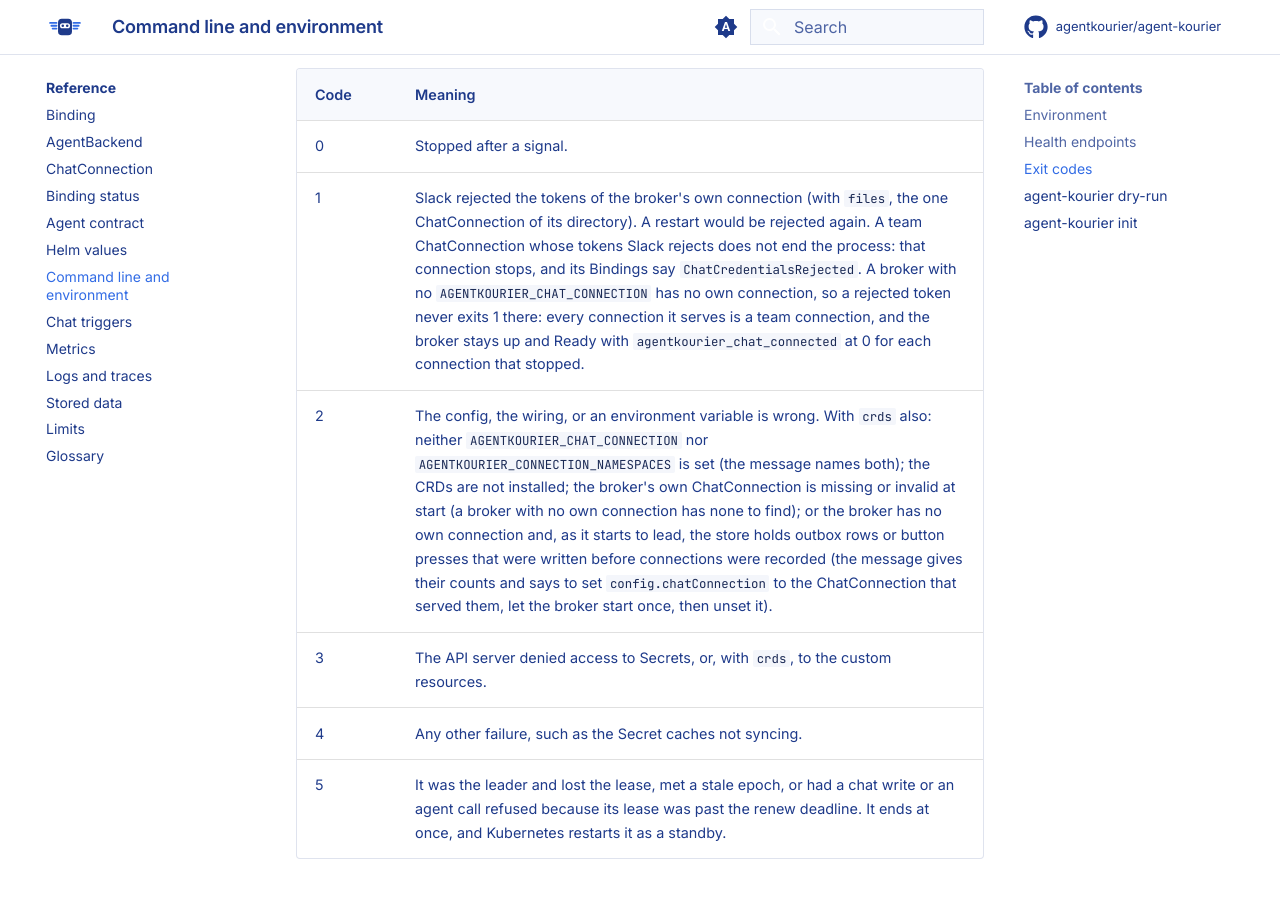
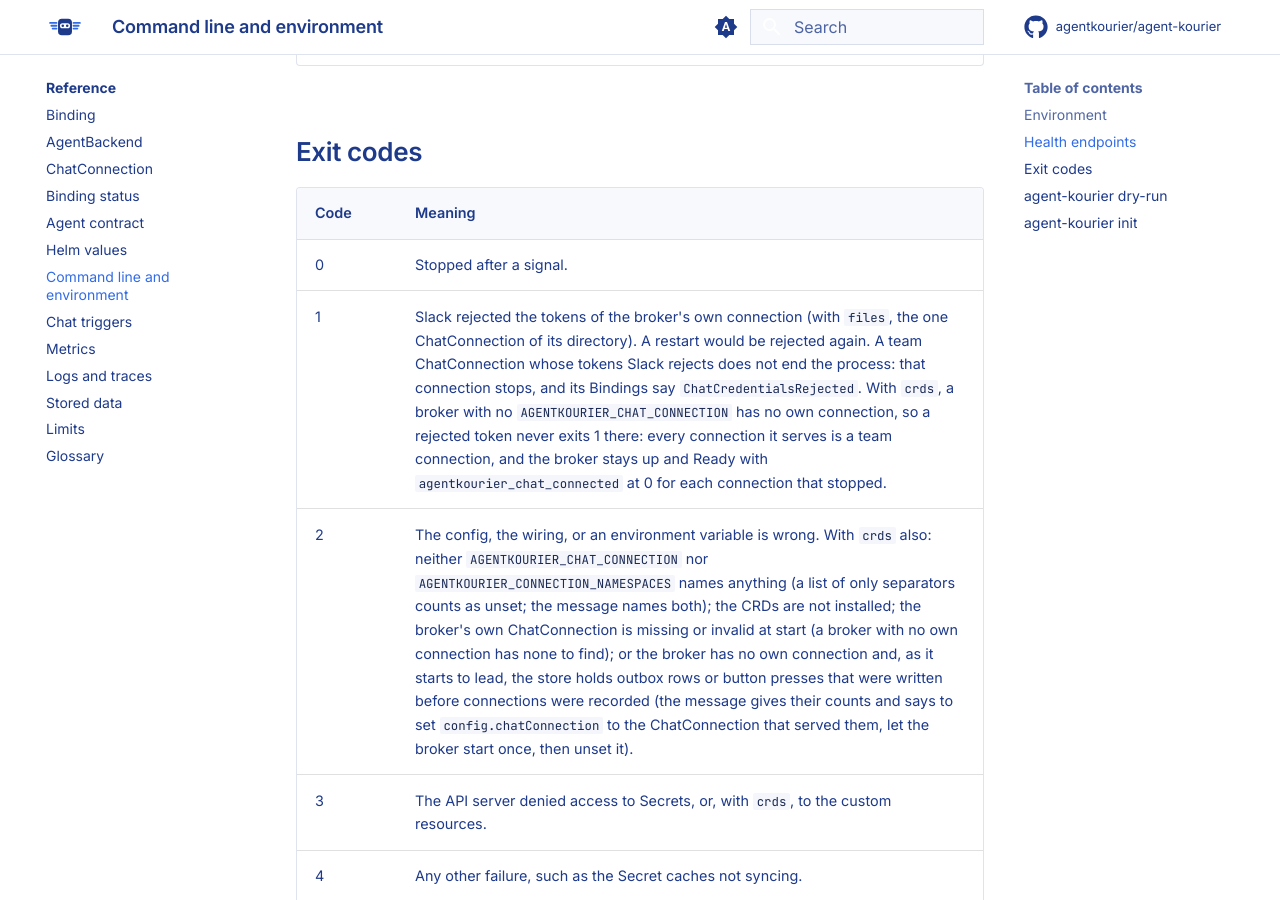
Before and after one commit to agentkourier/agent-kourier, an MkDocs documentation site: the page built from docs/reference/cli.md, in a window 1280 px wide and 900 px high, scrolled down 5166 px. Built offline with MkDocs 1.6.1 and Material for MkDocs 9.7.7, drawn with Linux system fonts in a browser that asks for light colours; comment, search, counter and statistics services are not loaded; some of the changed text lies outside the part shown.

Commit message:
docs(cli): the no-own exit rule is the crds route's; name the chart's third shape

```diff
--- a/docs/reference/cli.md
+++ b/docs/reference/cli.md
@@ -12,7 +12,7 @@
 |---|---|---|
 | `AGENTKOURIER_CONFIG_SOURCE` | `files` | Where the resources are read from: `files` (also the meaning of unset) or `crds`. `files` reads `AGENTKOURIER_CONFIG_DIR`, all or nothing. `crds` reads `Binding`, `AgentBackend` and `ChatConnection` custom resources from the cluster, one object at a time, ignores the directory, and has the leader write `Binding.status`. Any other value exits with code 2. The two are never merged: a broker on `files` ignores custom resources. See [Choose a config route](../explanation/config-routes.md). |
 | `AGENTKOURIER_CONFIG_DIR` | `/etc/agent-kourier` | With `files`, the directory of resource files (`*.yaml`). |
-| `AGENTKOURIER_CHAT_CONNECTION` | | With `crds`, required unless `AGENTKOURIER_CONNECTION_NAMESPACES` names a namespace: the broker's own ChatConnection, as `namespace/name`, a namespace that is a DNS-1123 label and a name that is a DNS-1123 subdomain: anything else is refused (exit code 2) with a message that does not show the value. A broker with one always serves it, and it serves the Bindings whose `connectionRef` names it and those of the ChatConnections that `AGENTKOURIER_CONNECTION_NAMESPACES` admits. Unset, the broker has no ChatConnection of its own and serves only the ChatConnections of the namespaces in `AGENTKOURIER_CONNECTION_NAMESPACES`; unset with that list empty too is refused (exit code 2). With `files` it is refused (exit code 2): the directory must hold exactly one ChatConnection. The chart sets it from `config.chatConnection`, and renders no variable when that is empty and `config.connectionNamespaces` is set. |
+| `AGENTKOURIER_CHAT_CONNECTION` | | With `crds`, required unless `AGENTKOURIER_CONNECTION_NAMESPACES` names a namespace: the broker's own ChatConnection, as `namespace/name`, a namespace that is a DNS-1123 label and a name that is a DNS-1123 subdomain: anything else is refused (exit code 2) with a message that does not show the value. A broker with one always serves it, and it serves the Bindings whose `connectionRef` names it and those of the ChatConnections that `AGENTKOURIER_CONNECTION_NAMESPACES` admits. Unset, the broker has no ChatConnection of its own and serves only the ChatConnections of the namespaces in `AGENTKOURIER_CONNECTION_NAMESPACES`; unset with that list empty too is refused (exit code 2). With `files` it is refused (exit code 2): the directory must hold exactly one ChatConnection. The chart sets it from `config.chatConnection`, or, when both that and `config.connectionNamespaces` are empty, from the one entry of `config.chatConnections`, and renders no variable when `config.chatConnection` is empty and `config.connectionNamespaces` is set. |
 | `AGENTKOURIER_CONNECTION_NAMESPACES` | | With `crds`, required unless `AGENTKOURIER_CHAT_CONNECTION` is set: the namespaces whose ChatConnections this broker serves besides its own, comma-separated, each a DNS-1123 label (no wildcard). Spaces around an item are trimmed, and empty items and repeats are dropped. Unset, empty or only separators, there is no list and the broker serves its own connection alone; with no `AGENTKOURIER_CHAT_CONNECTION` either it is refused (exit code 2) with a message that names both variables, since the list is read at start and such a broker could serve nothing until a restart. At most 16 connections are served in all ([Limits](limits.md#run-the-broker)). It is read at start, so a change is a restart. An item that is not a namespace name is refused (exit code 2) with a message that names the item's position and not its value; with `files` the variable is refused (exit code 2). The chart sets it from `config.connectionNamespaces`. See [Let a team bring its own Slack app](../how-to/team-slack-app.md). |
 | `AGENTKOURIER_STORE` | `sqlite` | `sqlite` (one replica) or `postgres`. |
 | `AGENTKOURIER_DB_PATH` | `/data/agent-kourier.db` | The SQLite file, on the volume. A database from before the rename is in `courier.db`; point this at it to keep it (see [Upgrade](../how-to/upgrade.md#upgrade-across-the-rename)). |
@@ -49,8 +49,8 @@
 | Code | Meaning |
 |---|---|
 | 0 | Stopped after a signal. |
-| 1 | Slack rejected the tokens of the broker's own connection (with `files`, the one ChatConnection of its directory). A restart would be rejected again. A team ChatConnection whose tokens Slack rejects does not end the process: that connection stops, and its Bindings say `ChatCredentialsRejected`. A broker with no `AGENTKOURIER_CHAT_CONNECTION` has no own connection, so a rejected token never exits 1 there: every connection it serves is a team connection, and the broker stays up and Ready with `agentkourier_chat_connected` at 0 for each connection that stopped. |
-| 2 | The config, the wiring, or an environment variable is wrong. With `crds` also: neither `AGENTKOURIER_CHAT_CONNECTION` nor `AGENTKOURIER_CONNECTION_NAMESPACES` is set (the message names both); the CRDs are not installed; the broker's own ChatConnection is missing or invalid at start (a broker with no own connection has none to find); or the broker has no own connection and, as it starts to lead, the store holds outbox rows or button presses that were written before connections were recorded (the message gives their counts and says to set `config.chatConnection` to the ChatConnection that served them, let the broker start once, then unset it). |
+| 1 | Slack rejected the tokens of the broker's own connection (with `files`, the one ChatConnection of its directory). A restart would be rejected again. A team ChatConnection whose tokens Slack rejects does not end the process: that connection stops, and its Bindings say `ChatCredentialsRejected`. With `crds`, a broker with no `AGENTKOURIER_CHAT_CONNECTION` has no own connection, so a rejected token never exits 1 there: every connection it serves is a team connection, and the broker stays up and Ready with `agentkourier_chat_connected` at 0 for each connection that stopped. |
+| 2 | The config, the wiring, or an environment variable is wrong. With `crds` also: neither `AGENTKOURIER_CHAT_CONNECTION` nor `AGENTKOURIER_CONNECTION_NAMESPACES` names anything (a list of only separators counts as unset; the message names both); the CRDs are not installed; the broker's own ChatConnection is missing or invalid at start (a broker with no own connection has none to find); or the broker has no own connection and, as it starts to lead, the store holds outbox rows or button presses that were written before connections were recorded (the message gives their counts and says to set `config.chatConnection` to the ChatConnection that served them, let the broker start once, then unset it). |
 | 3 | The API server denied access to Secrets, or, with `crds`, to the custom resources. |
 | 4 | Any other failure, such as the Secret caches not syncing. |
 | 5 | It was the leader and lost the lease, met a stale epoch, or had a chat write or an agent call refused because its lease was past the renew deadline. It ends at once, and Kubernetes restarts it as a standby. |
```
Also changed, not shown: docs/reference/limits.md (+1 -1 lines).
